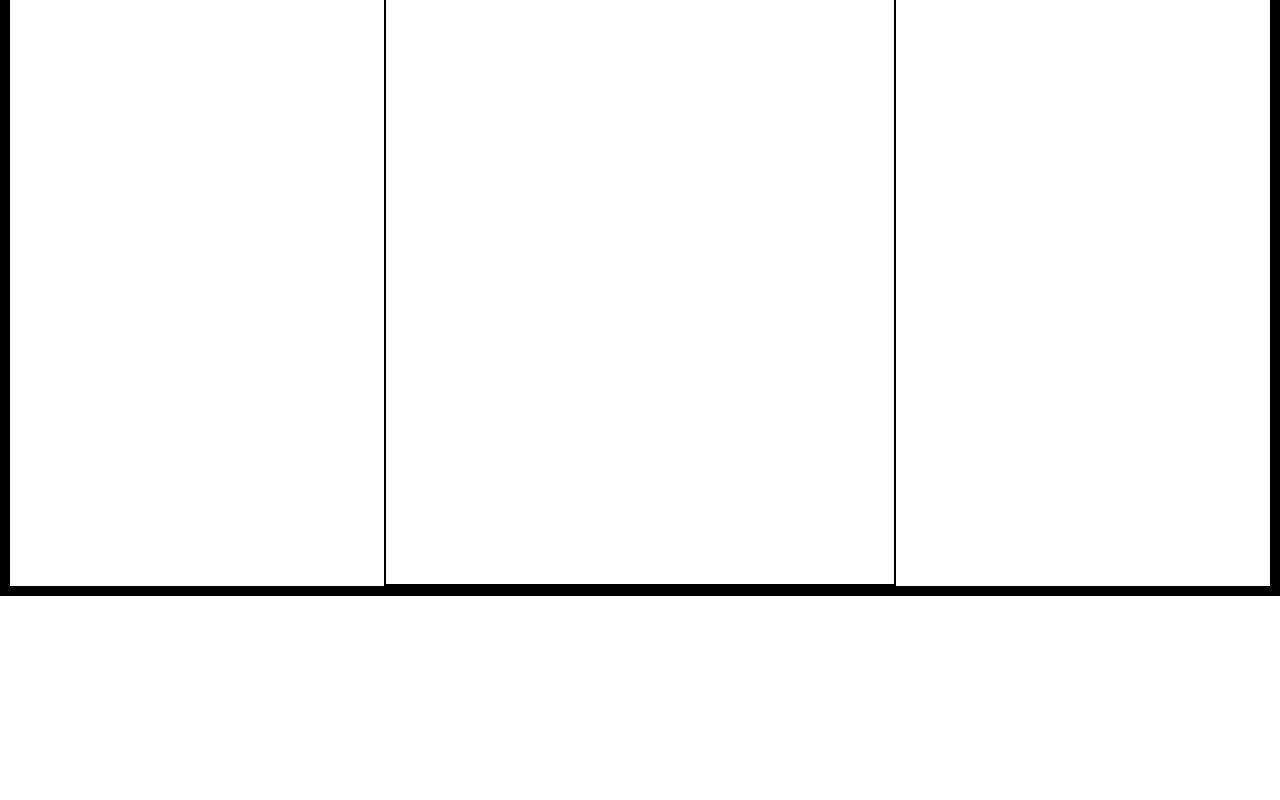
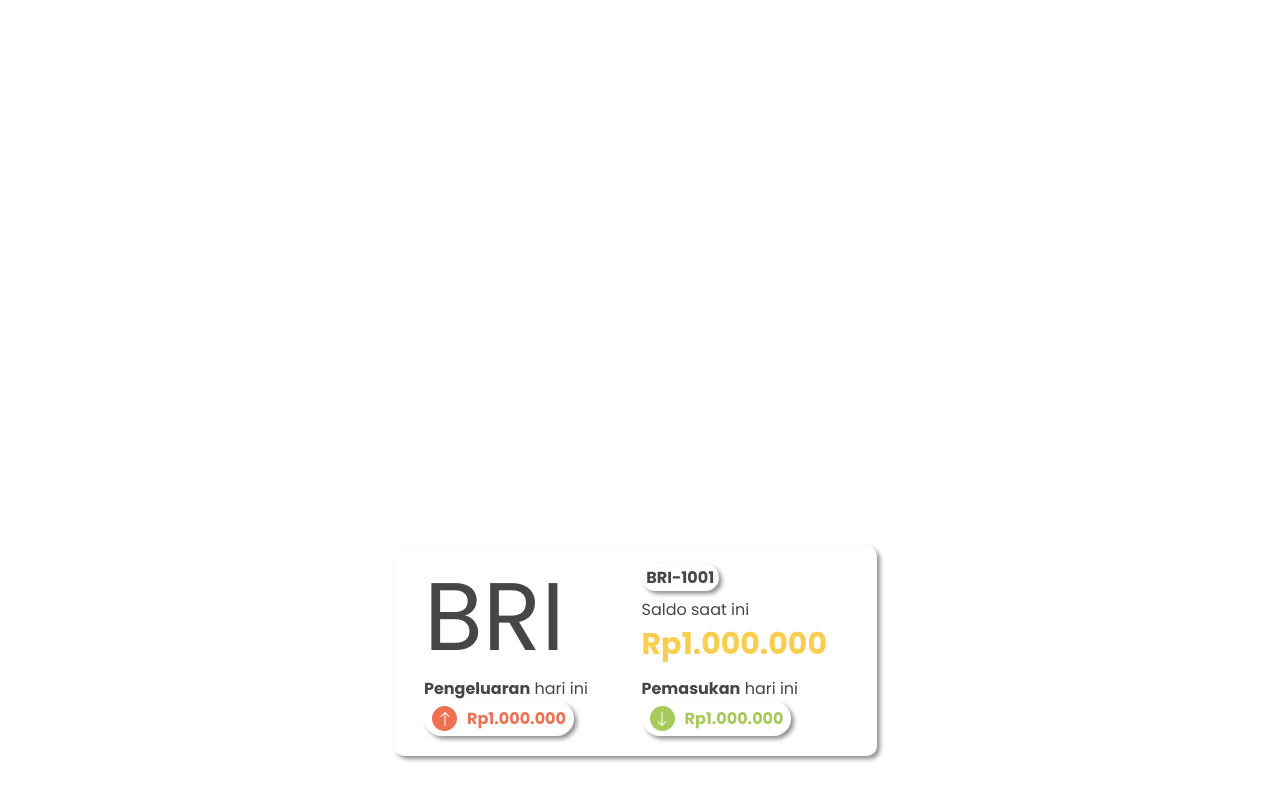
Before and after one commit to christojeffrey/mution, a React (Create React App) app: page / in a window 1280 px wide. Shown: the part 264-1064 px from the top of the page. Before the commit the page ends 860 px from the top, so only its background shows below. Built offline with nearby package versions, Linux system fonts and the light colour scheme.

Commit message:
balance box component

```diff
--- a/package.json
+++ b/package.json
@@ -17,6 +17,7 @@
     "base-64": "^1.0.0",
     "react": "^18.2.0",
     "react-dom": "^18.2.0",
+    "react-icons": "^4.4.0",
     "react-router-dom": "^6.3.0",
     "react-scripts": "5.0.1",
     "typescript": "^4.7.4",
--- a/public/index.html
+++ b/public/index.html
@@ -24,6 +24,12 @@
       work correctly both with client-side routing and a non-root public URL.
       Learn how to configure a non-root public URL by running `npm run build`.
     -->
+    <link rel="preconnect" href="https://fonts.googleapis.com" />
+    <link rel="preconnect" href="https://fonts.gstatic.com" crossorigin />
+    <link
+      href="https://fonts.googleapis.com/css2?family=Poppins:wght@100;200;300;400;500;600;700&display=swap"
+      rel="stylesheet"
+    />
     <title>React App</title>
   </head>
   <body>
--- /dev/null
+++ b/src/components/BalanceBox.css
@@ -0,0 +1,52 @@
+.balance-box {
+    color: #474646;
+    border-radius: 10px;
+    margin: 10px;
+    padding: 10px;
+}
+
+.balance-container {
+    padding: 10px 40px 10px 20px;
+    display: grid;
+    grid-template-columns: 1fr 1fr;
+    gap: 2rem;
+}
+
+.flows-container {
+    padding: 0px 40px 10px 20px;
+    display: grid;
+    grid-template-columns: 1fr 1fr;
+    gap: 2rem;
+}
+
+.institution-logo {
+    display: flex;
+    font-size: 100px;
+    justify-content: left;
+    align-items: center;
+}
+
+.institution-code {
+    background:transparent;
+    padding: 0.1rem 0.3rem;
+    font-weight: bold;
+    cursor: pointer;
+}
+
+.balance-value {
+    color: #F7CE50;
+    font-weight: bold;
+    font-size: 30px;
+}
+
+.balance-box .arrow {
+    display: flex;
+    height: 25px;
+    width: 25px;
+    line-height: 25px;
+    border-radius: 50%;
+    color: white;
+    margin: 5px 10px 5px 0px;
+    justify-content: center;
+    align-items: center;
+}
--- /dev/null
+++ b/src/components/BalanceBox.tsx
@@ -0,0 +1,32 @@
+import React from "react";
+import "./BalanceBox.css";
+import { BsArrowDown, BsArrowUp } from 'react-icons/bs'
+
+const BalanceBox = () => {
+    return (
+        <div className="card balance-box">
+            <div className="balance-container">
+                <div className="institution-logo">
+                    <h1 className="text-8xl">BRI</h1>
+                </div>
+                <div>
+                    <span className="institution-code card">BRI-1001</span>
+                    <h3 className="mt-2">Saldo saat ini</h3>
+                    <span className="balance-value">Rp1.000.000</span>
+                </div>
+            </div>
+            <div className="flows-container">
+                <div className="">
+                    <h3><span className="font-bold">Pengeluaran</span> hari ini</h3>
+                    <span className="card flex px-2 text-[#EC7251] font-bold"><span className="arrow bg-[#EC7251]"><BsArrowUp /></span>Rp1.000.000</span>
+                </div>
+                <div className="">
+                    <h3><span className="font-bold">Pemasukan</span> hari ini</h3>
+                    <span className="flex card px-2 text-[#a7ca5a] font-bold"><span className="arrow bg-[#a7ca5a]"><BsArrowDown /></span>Rp1.000.000</span>
+                </div>
+            </div>
+        </div>
+    );
+};
+
+export default BalanceBox;
--- /dev/null
+++ b/src/components/Navbar.css
@@ -0,0 +1,26 @@
+.navbar {
+    background: transparent;
+    height: 100vh;
+    position: relative;
+    justify-content: center;
+    align-items: center;
+    font-size: 1.2rem;
+    top: 0;
+    z-index: 999;
+}
+
+.nav-menu {
+    display: flex;
+    flex-direction: column;
+    opacity: 1;
+    height: 100vh;
+}
+
+.nav-menu.active {
+    display: flex;
+    position: fixed;
+    height: 100vh;
+    border: 1px solid;
+    opacity: 1;
+    z-index: 1;
+}
--- a/src/components/Navbar.tsx
+++ b/src/components/Navbar.tsx
@@ -1,15 +1,24 @@
-import React from "react";
-import MenuIcon from '@mui/icons-material/Menu';
+import React, { useState } from "react";
+import "./Navbar.css"
+import { Link } from "react-router-dom";
+import { FaBars, FaTimes } from "react-icons/fa"
 
 export const Navbar = () => {
+  const [click, setClick] = useState(false);
+  const closeMobileMenu = () => setClick(false);
+
   return (
-    <nav>
-      <div className="flex m-auto justify-center w-[32rem]">
-        <div className=""><MenuIcon /></div>
-        <div className="bg-black text-white w-[32rem]">
-          <h1 className="text-right">Halo, Hekpes</h1>
+    <>
+      <nav className="navbar ">
+        <div className="flex px-10 bg-black m-auto justify-center w-[32rem] h-[80px] bg-[#ec7251] items-center">
+
+          <div className="text-white" onClick={() => setClick(!click)}>{click ? <FaTimes /> : <FaBars />}</div>
+          <div className=" text-white w-[32rem]">
+            <h1 className="text-right">Halo, Hekpes</h1>
+          </div>
         </div>
-      </div>
-    </nav>
+      </nav >
+    </>
+
   );
 };
--- a/src/index.css
+++ b/src/index.css
@@ -26,6 +26,14 @@
   /* temporary, dibuka kalo bingung css */
   box-sizing: border-box;
   border-color: black;
-  border-width: 2px;
+  /* border-width: 2px; */
+  font-family: "Poppins", sans-serif;
   /* temporary, dibuka kalo bingung css */
 }
+
+.card {
+  align-items: center;
+  box-shadow: 3px 3px 4px#929292;
+  border-radius: 50px;
+  width: fit-content;
+}
--- a/src/pages/Home.tsx
+++ b/src/pages/Home.tsx
@@ -1,15 +1,12 @@
 // home page
+
+import BalanceBox from "../components/BalanceBox";
 
 const Home = () => {
   return (
-    <div className="">
-      <div className="text-xl">
-        <h1>test</h1>
-      </div>
-      <div className="text-md p-4">
-        <p>bhobobobo</p>
-      </div>
-    </div>
+    <>
+      <BalanceBox />
+    </>
   );
 };
 
```
Also changed, not shown: src/components/PlanBox.tsx (added), 1 other file (tests, documents, lock files or other folders).
